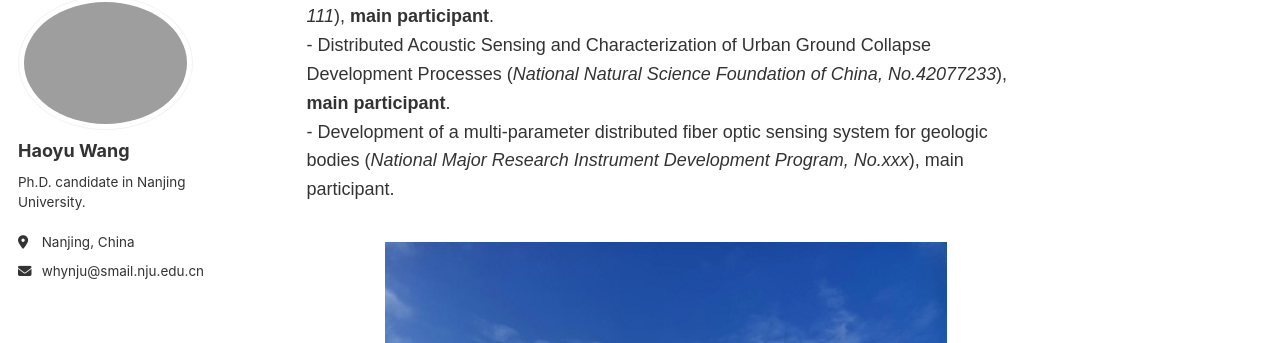
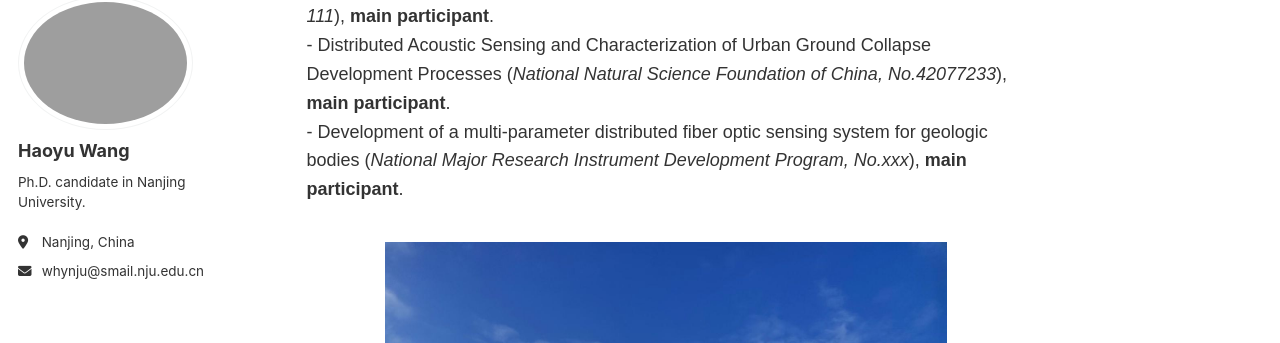
Before and after one commit to Whynot-cell/Whynot-cell.github.io, a Jekyll site: the page built from _pages/about.md, in a window 1280 px wide and 900 px high, scrolled down 775 px. Shown: the part 110-453 px from the top of the window. Built offline with Jekyll 4.4.1, drawn with Linux system fonts in a browser that asks for light colours.

```diff
--- a/_pages/about.md
+++ b/_pages/about.md
@@ -98,7 +98,7 @@ redirect_from:
         <br>- Research on geo-environmental effects of energy piles (<em>Natural Science Foundation of Jiangsu Province</em>, No.xxx), <strong>main participant</strong>.
         <br>- Research on key technology of shallow geothermal development based on super-large diameter energy piles (<em>Ministry of Housing and Urban-Rural Development, No.2022-K-111</em>), <strong>main participant</strong>.
         <br>- Distributed Acoustic Sensing and Characterization of Urban Ground Collapse Development Processes (<em>National Natural Science Foundation of China, No.42077233</em>), <strong>main participant</strong>.
-        <br>- Development of a multi-parameter distributed fiber optic sensing system for geologic bodies (<em>National Major Research Instrument Development Program, No.xxx</em>), main participant.</p>
+        <br>- Development of a multi-parameter distributed fiber optic sensing system for geologic bodies (<em>National Major Research Instrument Development Program, No.xxx</em>), <strong>main participant</strong>.</p>
     </section>
     <!-- <section id="projects">
         <h2>Projects</h2>
```
